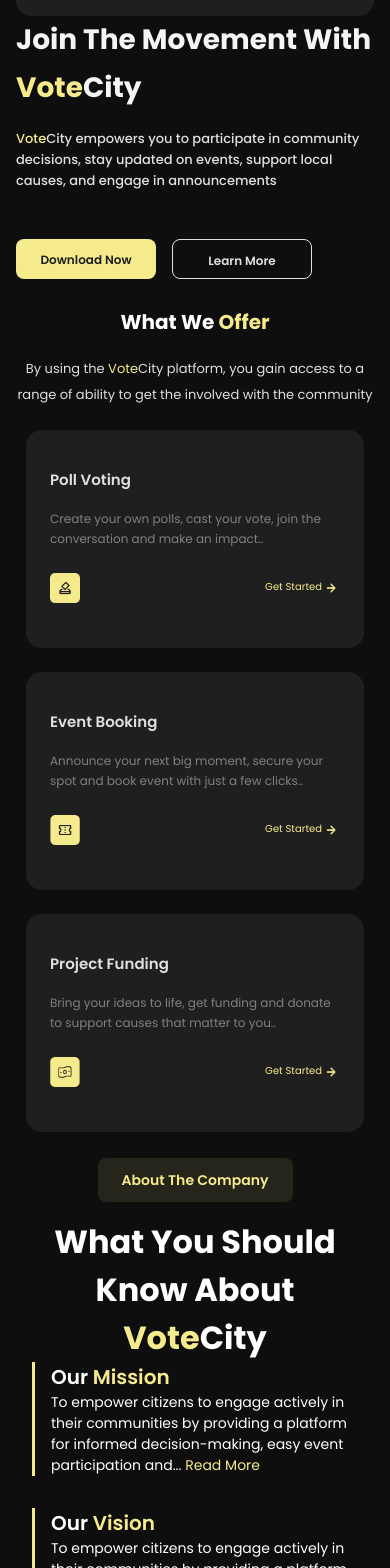
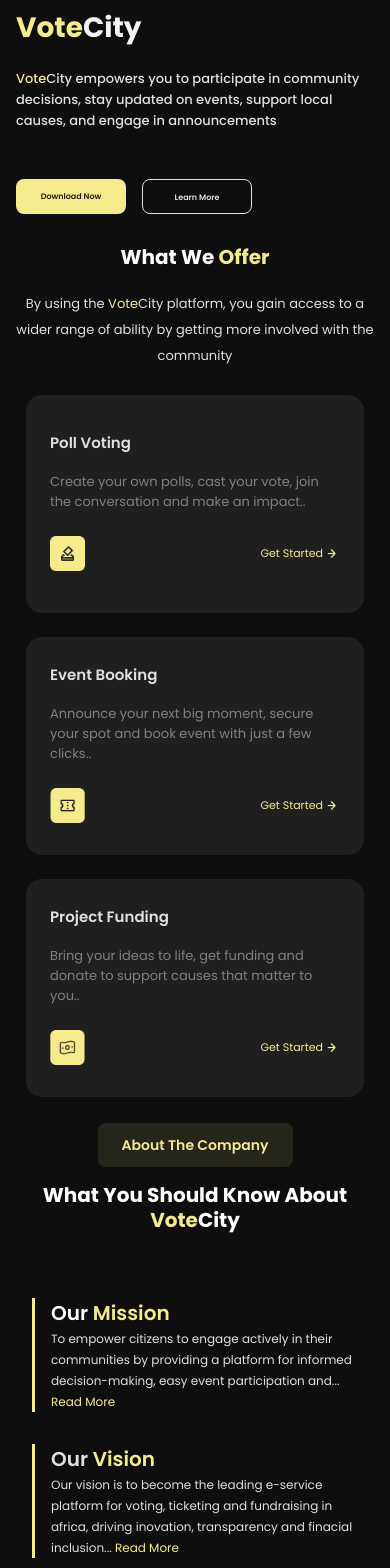
Before and after one commit to TajjDev/votecity, a React (Vite) app: page / in a window 390 px wide. Shown: the part 432-2000 px from the top of the page. Built offline with nearby package versions, Linux system fonts and the light colour scheme; a web font is replaced by a local one.

Commit message:
Add files via upload
hh

```diff
--- a/src/App.css
+++ b/src/App.css
@@ -38,3 +38,8 @@ body{
     height: auto;
   }
 }
+@media screen and (max-width:396px) {
+  #mmm{
+    height: 300px;
+  }
+}
--- a/src/assets/component/about/About.jsx
+++ b/src/assets/component/about/About.jsx
@@ -3,6 +3,7 @@ import './about.css'
 import VisMis from './VisMis'
 const About = () => {
   return (
+    <>
     <div id='about'>
         <div id="abt">
           <h6>About The Company</h6>
@@ -10,9 +11,21 @@ const About = () => {
         </div>
         <div id="misvis">
             <VisMis id={"mission"} textH3={"Mission"} p={"To empower citizens to engage actively in their communities by providing a platform for informed decision-making,     easy event participation and..."} read={"Read More"}/>
-            <VisMis id={"vision"} textH3={"Vision"} p={"To empower citizens to engage actively in their communities by providing a platform for informed decision-making, easy    event participation and..."} read={"Read More"}/>
+            <VisMis id={"vision"} textH3={"Vision"} p={"Our vision is to become the leading e-service platform for voting, ticketing and fundraising in africa, driving inovation, transparency and finacial inclusion..."} read={"Read More"}/>
         </div>
     </div>
+    <div id="con">
+         <div id="contact">
+           <h6>contact information</h6>
+           <p><span>Email</span>: support@votecity.ng</p>
+           <p><span>Phone Number</span>: +234 913 926 5486</p>
+           <p><span>Address</span>: Lagos State, Nigeria</p>
+        </div>
+        <div id="social">
+          <h6>Our Social Media</h6>
+        </div>
+    </div>
+   </>
   )
 }
 
--- a/src/assets/component/about/about.css
+++ b/src/assets/component/about/about.css
@@ -11,6 +11,54 @@
     flex-direction: row;
     justify-content: space-between;
     align-items: center;
+}
+#con{
+    display: flex;
+    justify-content: space-between;
+    width: 88.3%;
+    justify-self: center;
+    align-self: center;
+    padding: 16px 32px;
+}
+#social{
+    padding: 16px 32px;
+    color: #fff;
+    display: flex;
+    text-transform: capitalize;
+    border-right: 5px solid #f5eb8c;
+    border-top: 3px solid #f5eb8c;
+    border-radius: 18px;
+}
+#social h6{
+    font-size: 30px;
+    text-decoration: underline 2px #f5eb8c;
+    font-weight: 700;
+}
+#contact{
+    width: auto;
+    padding: 16px 32px;
+    color: #fff;
+    display: flex;
+    flex-direction: column;
+    /* background-color: red; */
+    gap: 7px;
+    font-family: poppins;
+    border-radius: 18px;
+    align-self: flex-start;
+    border-left: 5px solid #f5eb8c;
+    border-top: 3px solid #f5eb8c;
+}
+#contact p{
+    font-size: 20px;
+}
+#contact span{
+    font-weight: 600;
+}
+#contact h6{
+    font-size: 30px;
+    text-decoration: underline 2px #f5eb8c;
+    font-weight: 700;
+    text-transform: capitalize;
 }
 #about span{
     color: rgba(245, 235, 140, 1);
@@ -63,6 +111,7 @@
 #vision, #mission p{
     font-size: 14px;
     font-weight: 400;
+    color: rgba(224, 224, 224, 1);
     line-height: 21px;
 }
 .read{
@@ -72,9 +121,22 @@
     gap: 16px;
     align-self: start;
     display: flex;
-    flex-direction: column;
+    flex-direction:
+     column;
 }
 @media screen and (max-width:1149px) {
+    #contact p{
+        font-size: 118x;
+    }
+    #contact span{
+        font-weight: 600;
+    }
+    #contact h6{
+        font-size: 27px;
+        text-decoration: underline 2px #f5eb8c;
+        font-weight: 700;
+        text-transform: capitalize;
+    }
     #abt p{
         font-size: 24px;
         width: 350px;
@@ -90,12 +152,31 @@
     }
     #vision, #mission p{
         font-size: 13px;
+
+    }
+    #contact{
+        border-left: 4px solid #f5eb8c;
+        justify-self: center;
+        border-top: 2px solid #f5eb8c;
     }
 }
 @media screen and (max-width:899px) {
+    #contact p{
+        font-size: 15px;
+    }
+    #contact span{
+        font-weight: 600;
+    }
+    #contact h6{
+        font-size: 23px;
+        text-decoration: underline 2px #f5eb8c;
+        font-weight: 700;
+        text-transform: capitalize;
+    }
     #abt p{
         font-size: 20px;
-        width: 350px;
+        width: 340px;
+        line-height: 30px;
     }
     #about h3{
         font-size: 16px;
@@ -112,6 +193,18 @@
     }
 }
 @media screen and (max-width:788px) {
+    #contact p{
+        font-size: 14px;
+    }
+    #contact span{
+        font-weight: 600;
+    }
+    #contact h6{
+        font-size: 20px;
+        text-decoration: underline 2px #f5eb8c;
+        font-weight: 700;
+        text-transform: capitalize;
+    }
     #abt p{
         font-size: 18px;
         width: 304px;
@@ -122,6 +215,7 @@
     #abt h6{
         font-size: 10px;
         text-align: center;
+        /* width: 170px; */
     }
     #vision, #mission{
         border-left: 3px solid #f5eb8c;
@@ -130,9 +224,30 @@
         font-size: 10px;
     }
 }
-@media screen and (max-width:480px) {
+@media screen and (max-width:620px) {
+    #contact{
+        align-self: start;
+        padding: 8px 16px;
+        width: auto;
+        display: flex;
+        flex-direction: column;
+        gap: 7px;
+    }
+    #contact p{
+        font-size: 14px;
+    }
+    #contact span{
+        font-weight: 600;
+    }
+    #contact h6{
+        font-size: 20px;
+        text-decoration: underline 2px #f5eb8c;
+        font-weight: 700;
+        text-transform: capitalize;
+    }
     #about{
         flex-direction: column;
+        gap: 25px;
         justify-content: center;
         width: 100%;
         padding: 16px 16px;
@@ -143,7 +258,7 @@
         text-align: start;
     }
     #abt p{
-        font-size: 32px;
+        font-size: 28px;
         /* width: 387px; */
         width: 100%;
         /* height: auto; */
@@ -165,5 +280,58 @@
     }
     #misvis{
         width: 100%;
+        padding-top: 40px;
     }
 }
+@media screen and (max-width:480px) {
+    #contact{
+        align-self: center;
+        padding: 8px 16px;
+        /* width: 88.3%; */
+    }
+    #about{
+        flex-direction: column;
+        justify-content: center;
+        width: 100%;
+        padding: 16px 16px;
+    }
+    #vision, #mission p{
+        font-size: 14px;
+        width: 100%;
+        text-align: start;
+    }
+    #abt p{
+        font-size: 28px;
+        /* width: 387px; */
+        width: 100%;
+        /* height: auto; */
+    }
+    #abt h6{
+        font-size: 14px;
+        text-align: center;
+    }
+    #about h3{
+        font-size: 20px;
+        width:  auto;
+        text-align: start;
+    }
+    #abt{
+        width: 100%;
+        align-items: center;
+        text-align: center;
+        align-self: center;
+    }
+    #misvis{
+        width: 100%;
+        padding-top: 40px;
+    }
+}
+@media screen and (max-width:396px) {
+    #abt p{
+        font-size: 20px;
+        line-height: 25px;
+    }
+    #vision, #mission p{
+        font-size: 12px;
+    }
+}
--- a/src/assets/component/get started/GetStarted.css
+++ b/src/assets/component/get started/GetStarted.css
@@ -66,7 +66,7 @@
     color: rgba(245, 235, 140, 1);
     justify-content: space-between;
     font-size: 14px;
-
+    align-items: center;
 }
 #offer h2 span, p span{
     color: rgba(245, 235, 140, 1);
@@ -122,7 +122,7 @@
         line-height: 10px;
     }
     #getEach p{
-        font-size: 12px;
+        font-size: 13px;
     }
     #offer h2{
         font-size: 20px;
@@ -149,12 +149,25 @@
         font-size: 10px;
     }
 }
-@media screen and (max-width:480px){
+@media screen and (max-width:620px){
+    #started a{
+        font-size: 13px;
+    }
     #offer{
         width: 100%;
     }
     #offerp{
         width: 100%;
+        /* margin-bottom: 20px; */
+        height: auto;
+    }
+    #getEachimg2{
+        width: 20px;
+        height: 20px;
+    }
+    #getEachimg{
+        width: 45px;
+        height: 45px;
     }
     #getSt{
         display: flex;
@@ -170,3 +183,48 @@
         height: 218px;
     }
 }
+
+@media screen and (max-width:480px){
+    #started a{
+        font-size: 11px;
+    }
+    #offer{
+        width: 100%;
+    }
+    #offerp{
+        width: 100%;
+        /* margin-bottom: 20px; */
+        height: auto;
+    }
+    #getEachimg2{
+        width: 18px;
+        height: 18px;
+    }
+    #getEachimg{
+        width: 45px;
+        height: 45px;
+    }
+    #getSt{
+        display: flex;
+        flex-direction: column;
+        justify-content: space-around;
+        align-items: center;
+        width: 100%;
+        gap: 24px;
+        padding: 10px;
+    }
+    #getEach{
+        width: 100%;
+        height: 218px;
+    }
+}
+@media screen and (max-width:396px) {
+    #getEachimg2{
+        width: 17px;
+        height: 17px;
+    }
+    #getEachimg{
+        width: 35px;
+        height: 35px;
+    }
+}
--- a/src/assets/component/get started/GetStarted.jsx
+++ b/src/assets/component/get started/GetStarted.jsx
@@ -8,7 +8,7 @@ const GetStarted = () => {
   return (
     <div id='offer'>
         <h2>what we <span>offer</span></h2>
-        <p id='offerp'>By using the <span>Vote</span>City platform, you gain access to a range of ability to get the involved with the community</p>
+        <p id='offerp'>By using the <span>Vote</span>City platform, you gain access to a wider range of ability by getting more involved with the community</p>
         <div id="getSt">
             <Get start={"/#"} h4Txt={"Poll Voting"} pTxt={"Create your own polls, cast your vote, join the conversation and make an impact."} img={img1}/>
             <Get start={"/#"} h4Txt={"Event Booking"} pTxt={"Announce your next big moment, secure your spot and book event with just a few clicks."} img={img2}/>
--- a/src/assets/component/join/join.css
+++ b/src/assets/component/join/join.css
@@ -99,10 +99,10 @@
         font-size: 13px;
     }
     #btn a{
-        height: 40px;
-        width: 140px;
+        height: 35px;
+        width: 110px;
         font-weight: 600;
-        font-size: 12px;
+        font-size: 8px;
     }
     #join{
         padding-top: 10px;
```
